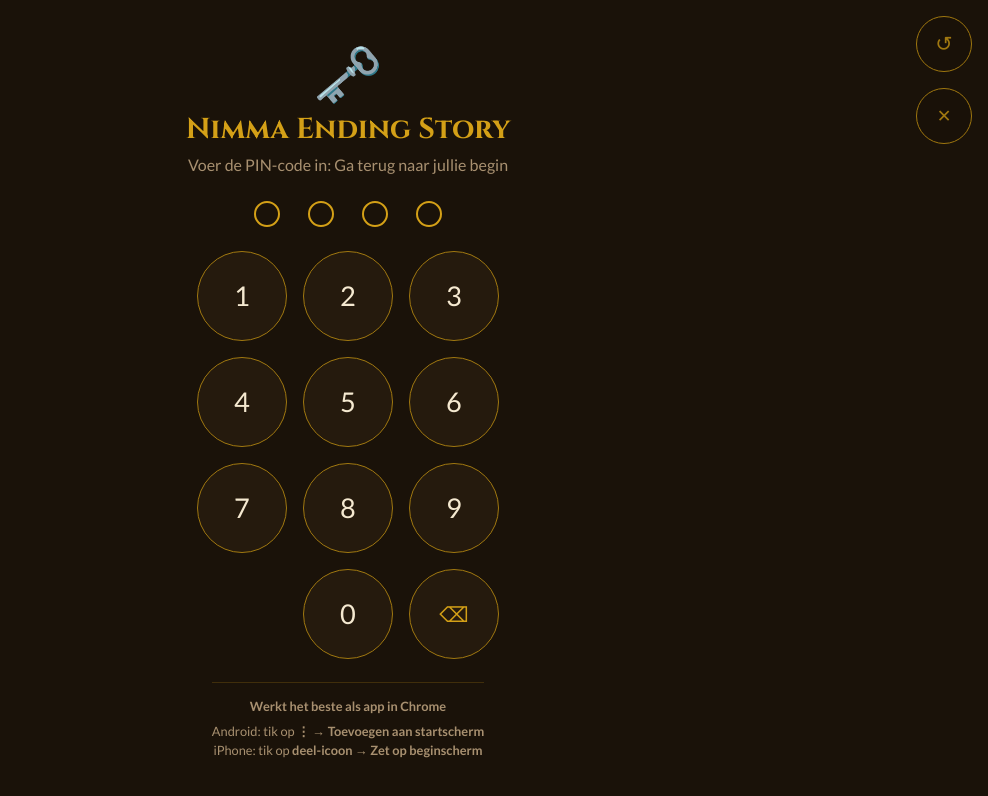
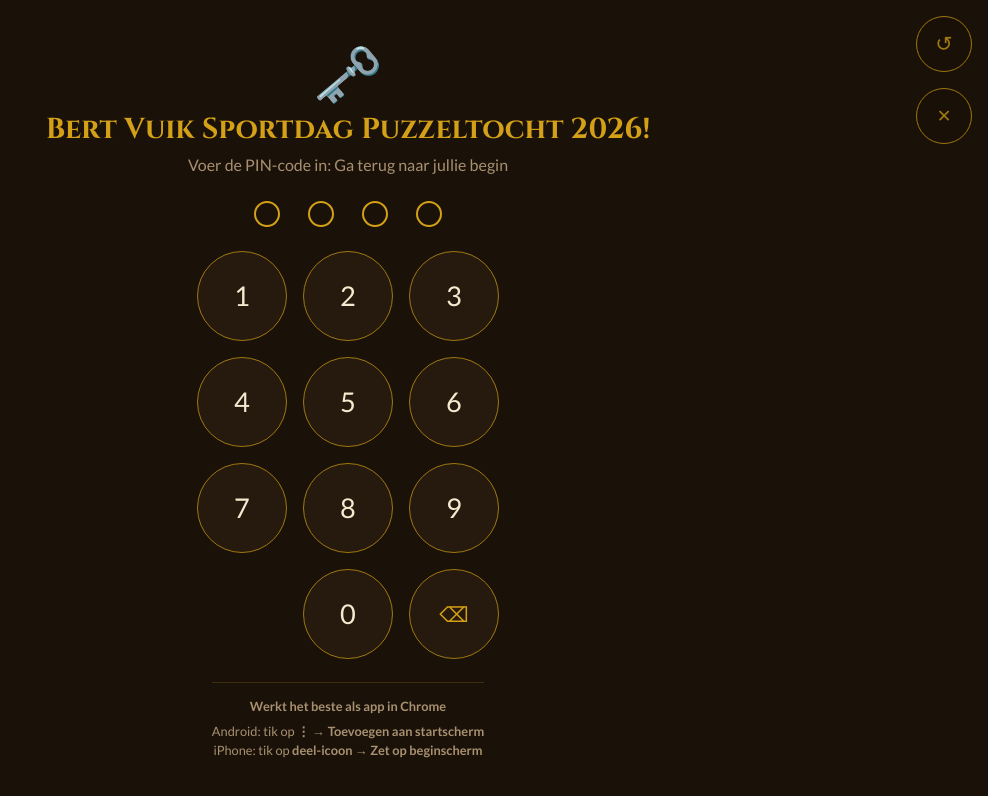
Before and after one commit to Bartvangurp-wierda/zgapuzzeltocht2026, a React (Vite) app: page / in a window 1280 px wide. Shown: the top 796 px of the page, without its empty margins (292-1280 px from the left). Built offline with nearby package versions, Linux system fonts and the light colour scheme.

Commit message:
Make PinScreen title dynamic from WELCOME.title config

```diff
--- a/src/components/PinScreen.jsx
+++ b/src/components/PinScreen.jsx
@@ -1,5 +1,5 @@
 import { useState } from "react";
-import { PIN, DEBUG_PIN } from "../config/trail";
+import { PIN, DEBUG_PIN, WELCOME } from "../config/trail";
 
 export default function PinScreen({ onSuccess }) {
   const [input, setInput] = useState("");
@@ -38,7 +38,7 @@ export default function PinScreen({ onSuccess }) {
     <div className="screen pin-screen">
       <div className="pin-header">
         <div className="compass-icon">🗝️</div>
-        <h1>Nimma Ending Story</h1>
+        <h1>{WELCOME.title}</h1>
         <p>Voer de PIN-code in: Ga terug naar jullie begin</p>
       </div>
 
```
